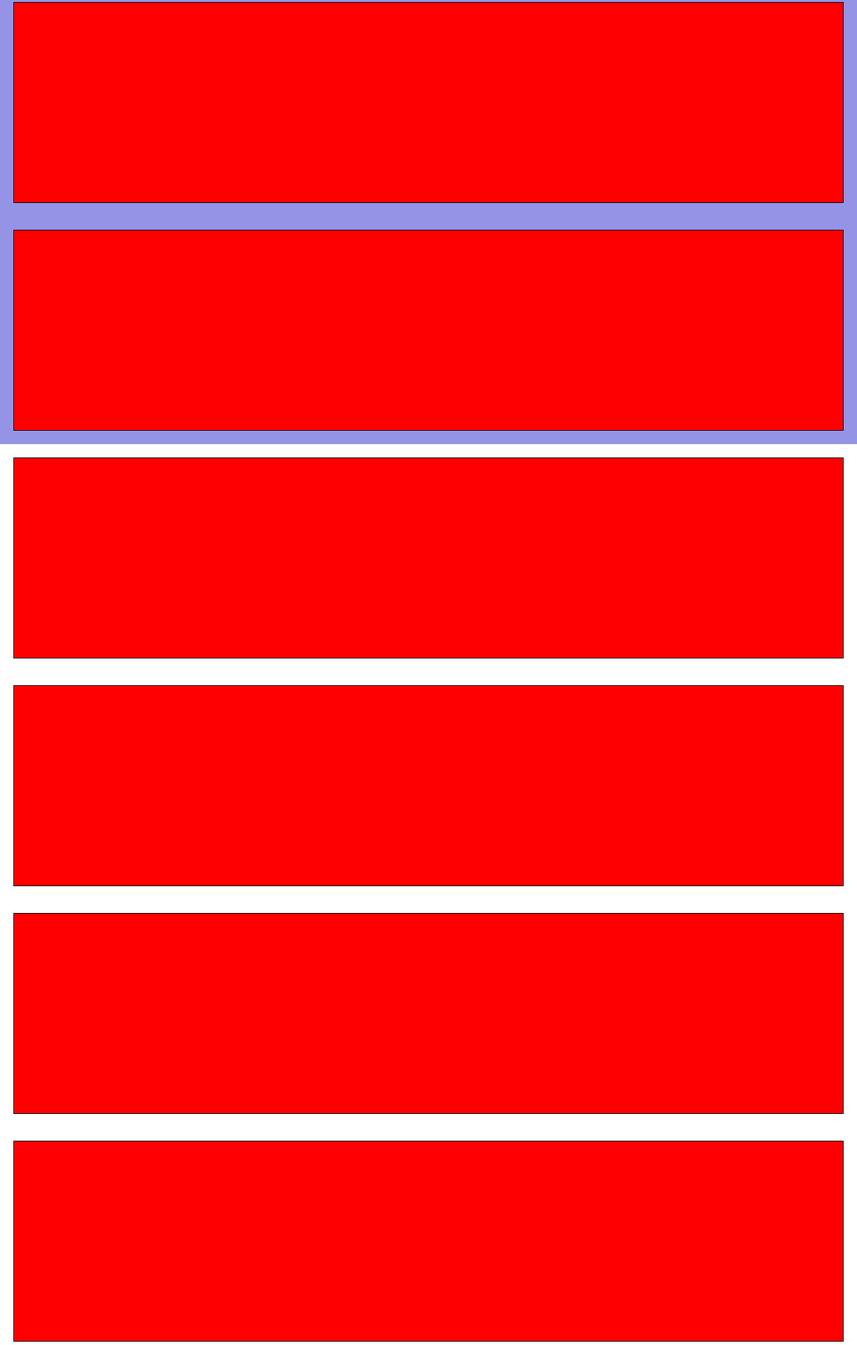
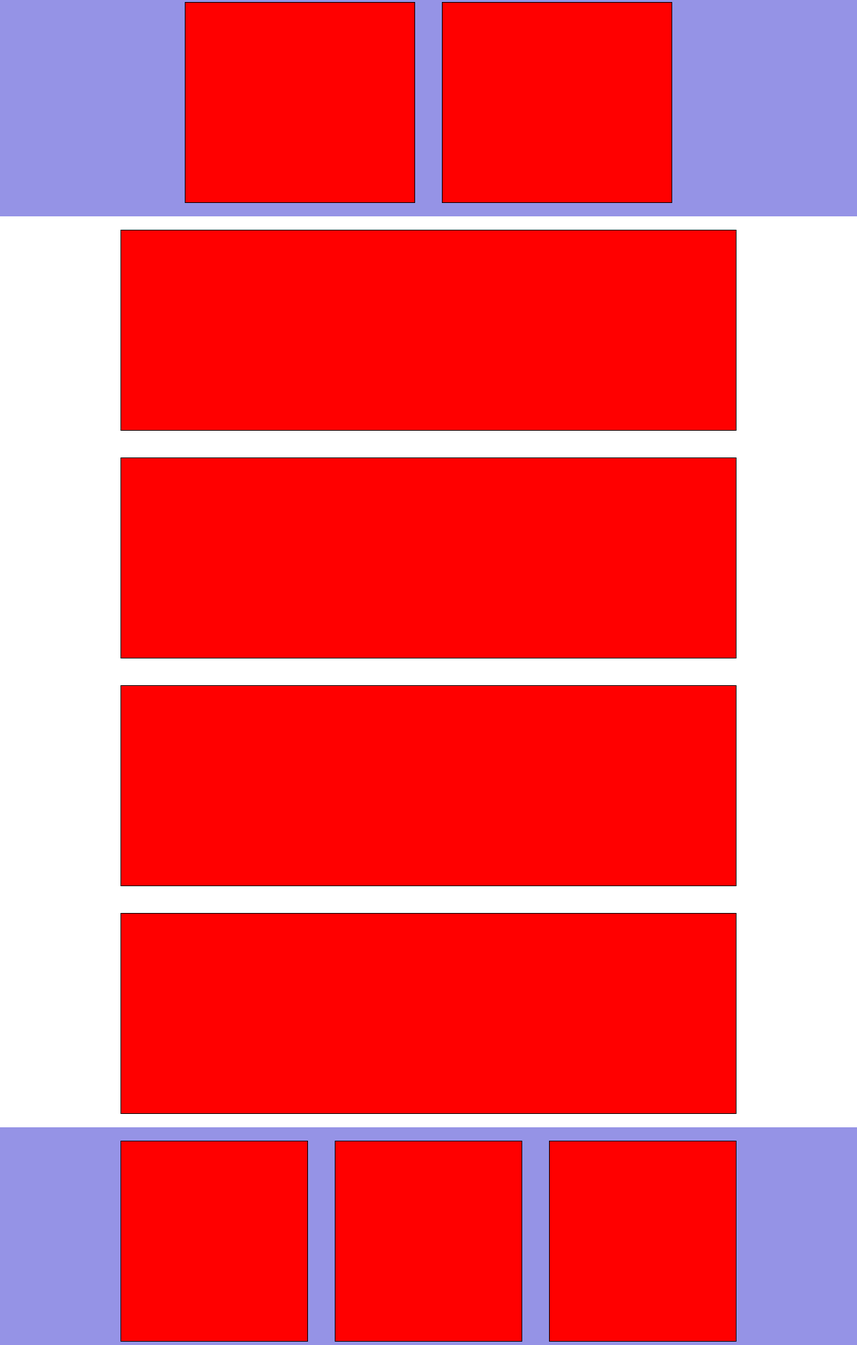
Before and after one commit to MattiaPiazzolla/htmlcss-responsive-layout, a plain HTML site: page index.html in a window 1280 px wide. Shown: the part 792-2800 px from the top of the page at 67% size. Drawn offline with Linux system fonts and the light colour scheme.

Commit message:
[FEAT] added desktop responsivity to the colored boxes structure

```diff
--- a/css/style.css
+++ b/css/style.css
@@ -53,6 +53,8 @@ main{
 }
 
 /* MEDIA QUERY */
+
+/* TABLET */
 @media screen and (min-width: 576px) {
     .col-md-66{
         width: calc(100% / 3 * 2);
@@ -63,4 +65,28 @@ main{
     .col-md-50{
         width: 50%;
     }
+    .col-md-60{
+        width: 60%;
+    }
+    .col-md-40{
+        width: 40%;
+    }
 }
+
+/* DESKTOP */
+@media screen and (min-width: 768px) {
+    .col-lg-50{
+        width: 50%;
+    }
+    .col-lg-33{
+        width: calc(100% / 3);
+    }
+    .container{
+        width: 75%;
+        margin: 0 auto;
+    }
+    .container-sm{
+        width: 60%;
+        margin: 0 auto;
+    }
+}
--- a/index.html
+++ b/index.html
@@ -53,12 +53,12 @@
         </div>
         <!-- SECOND SECTION -->
         <div class="bg-purple">
-            <div class="container">
+            <div class="container-sm">
                 <div class="row">
-                    <div class="col-100">
+                    <div class="col-100 col-lg-50">
                         <div class="content"></div>
                     </div>
-                    <div class="col-100">
+                    <div class="col-100 col-lg-50">
                         <div class="content"></div>
                     </div>
                 </div>
@@ -85,22 +85,22 @@
         <div class="bg-purple">
             <div class="container">
                 <div class="row">
-                    <div class="col-100 col-md-50">
+                    <div class="col-100 col-md-50 col-lg-33">
                         <div class="content"></div>
                     </div>
-                    <div class="col-100 col-md-50">
+                    <div class="col-100 col-md-50 col-lg-33">
                         <div class="content"></div>
                     </div>
-                    <div class="col-100 col-md-50">
+                    <div class="col-100 col-md-50 col-lg-33">
                         <div class="content"></div>
                     </div>
-                    <div class="col-100 col-md-50">
+                    <div class="col-100 col-md-50 col-lg-33">
                         <div class="content"></div>
                     </div>
-                    <div class="col-100 col-md-50">
+                    <div class="col-100 col-md-50 col-lg-33">
                         <div class="content"></div>
                     </div>
-                    <div class="col-100 col-md-50">
+                    <div class="col-100 col-md-50 col-lg-33">
                         <div class="content"></div>
                     </div>
                 </div>
@@ -109,10 +109,10 @@
         <!-- ABOUT US SECTION -->
         <div class="container">
             <div class="row">
-                <div class="col-100 col-md-50">
+                <div class="col-100 col-md-60">
                     <div class="content"></div>
                 </div>
-                <div class="col-100 col-md-50">
+                <div class="col-100 col-md-40">
                     <div class="content"></div>
                 </div>
             </div>
```
